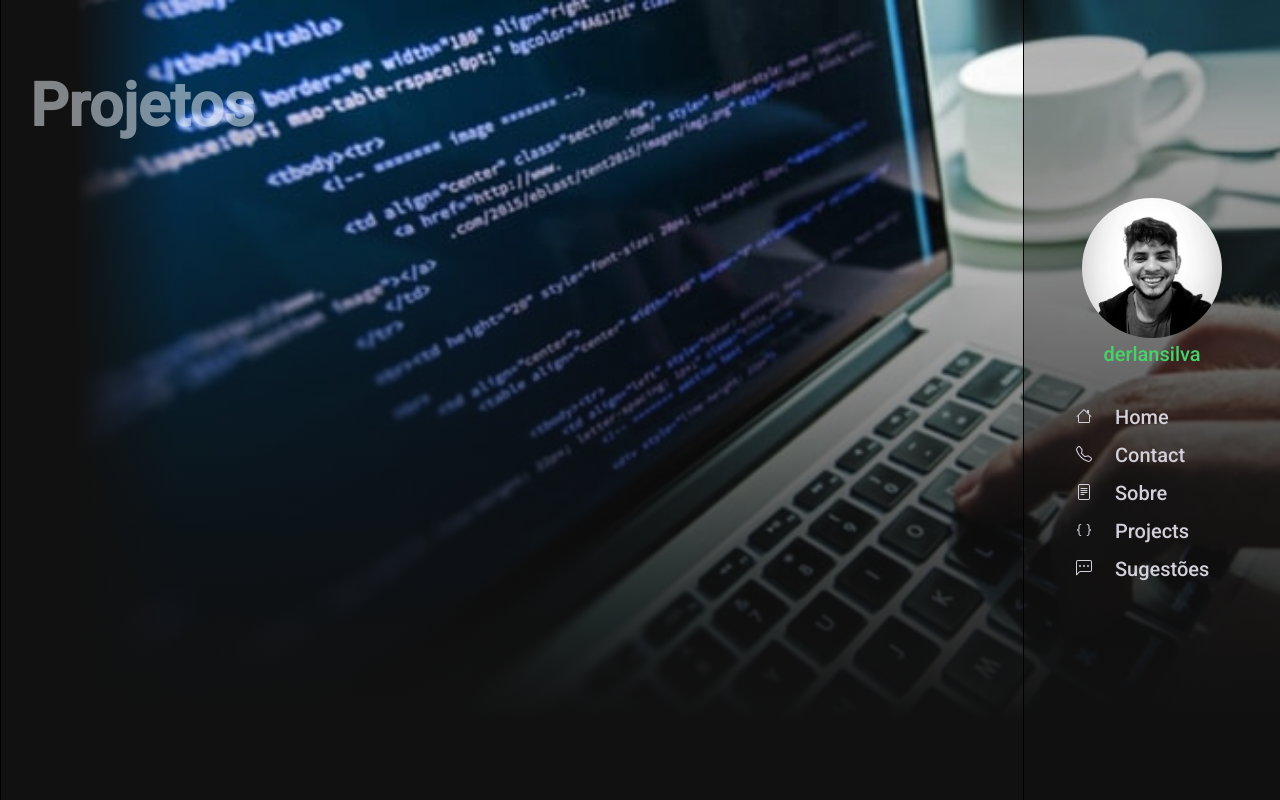
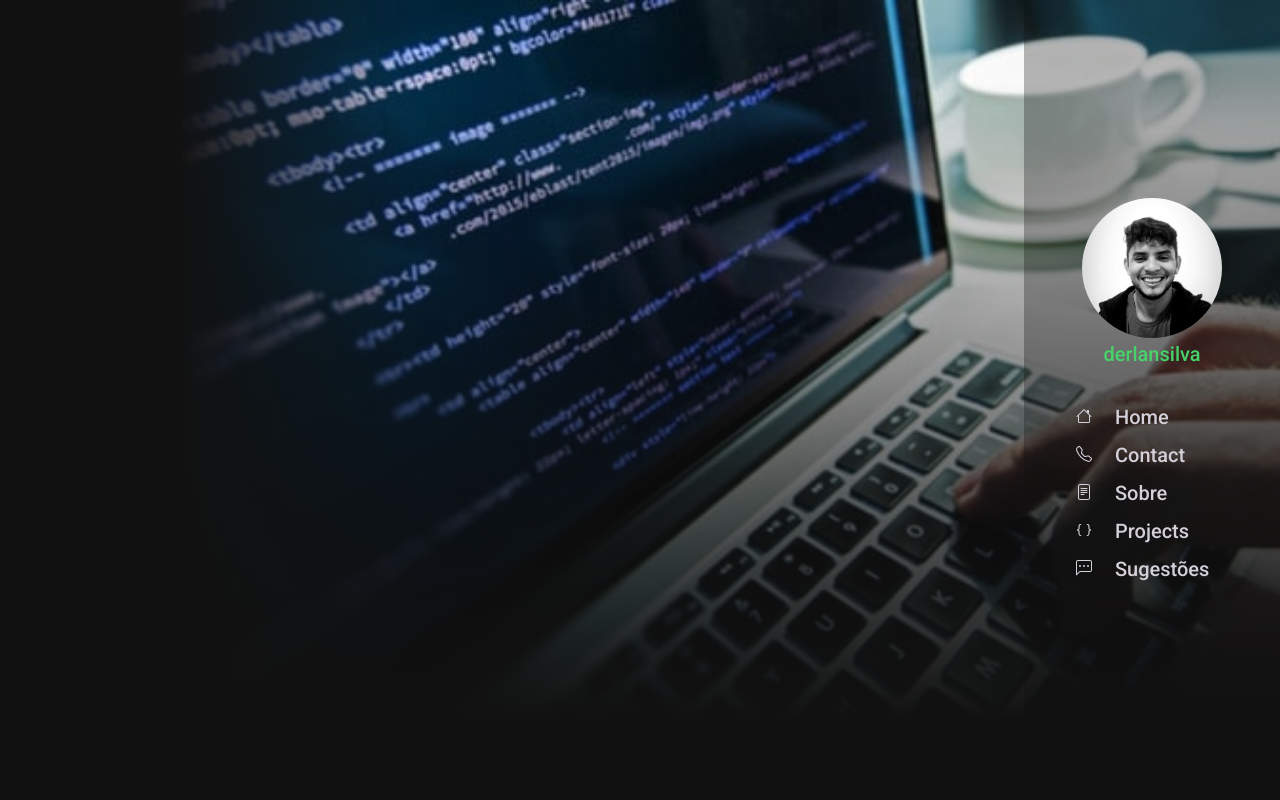
Before and after one commit to derlansilva/derlans.silva.me, a React (Create React App) app: page /projects in a window 1280 px wide. Shown: the top 800 px of the page. Built offline with nearby package versions, Linux system fonts and the light colour scheme.

Commit message:
finalizado templates home e contacts

```diff
--- a/src/index.css
+++ b/src/index.css
@@ -5,6 +5,8 @@ body {
     sans-serif;
   -webkit-font-smoothing: antialiased;
   -moz-osx-font-smoothing: grayscale;
+  width: 100%;
+  height: 100%;
 }
 
 code {
--- a/src/pages/projects/index.js
+++ b/src/pages/projects/index.js
@@ -1,37 +1,37 @@
 import React from "react";
 import Right from "../components/containerRight";
+
 import background from '../images/background.jpg'
-
 import './styles.css'
-export default function Projects() {
-    return (
+export default function Projects(){
+    return(
 
         <div className="container">
-            <div className="project--left">
-                <section className="project" style={{
+        <div className="contact--left">
+            <section className="contact" style={{
                 backgroundSize: 'cover',
                 backgroundPosition: 'certer',
-                    backgroundImage: `url(${background})`,
+                backgroundImage: `url(${background})`
 
             }}>
 
-                    <div class="project--vetical">
-                        <div class="project--horizontal">
-                            <div className="project--name">Projetos</div>
-                            <div class="project--description">
+                <div class="contact--vetical">
+                    <div class="contact--horizontal">
+                        <div class="contact--description">
+                            <div class="contact--contacts">
+                            </div>
+                        </div>
+
 
                     </div>
-
                 </div>
 
-                        <div className="project--conteudo" >
-                            conteudo aqui
-                        </div>
-                    </div>
+
             </section>
         </div>
         <Right />
     </div>
 
+
     )
 }
--- a/src/pages/projects/styles.css
+++ b/src/pages/projects/styles.css
@@ -7,6 +7,17 @@
     align-items: center;
     justify-content: center;
 
+}
+
+.project--background{
+
+    background-image: url('../images/background.jpg');
+    background-size: cover;
+    background-position: center;
+
+   width: 100%;
+   height: 100%;
+   left: 0;
 }
 
 .home--right{
@@ -19,8 +30,6 @@
     align-items: center;
     justify-content: center;
     flex-direction: column;
-
-
 }
 .home--opacity{
     background-color: #111;
@@ -68,7 +77,7 @@
 
 }
 
-.project--left{
+.project--background{
     position: relative;
     width: 100%;
     height: 100%;
@@ -126,4 +135,5 @@
     width: 80%;
     height: 299999999px;
     z-index: 1000;
+    margin-left: 0;
 }
```
Lines whose indentation alone changed are shown as unchanged.
